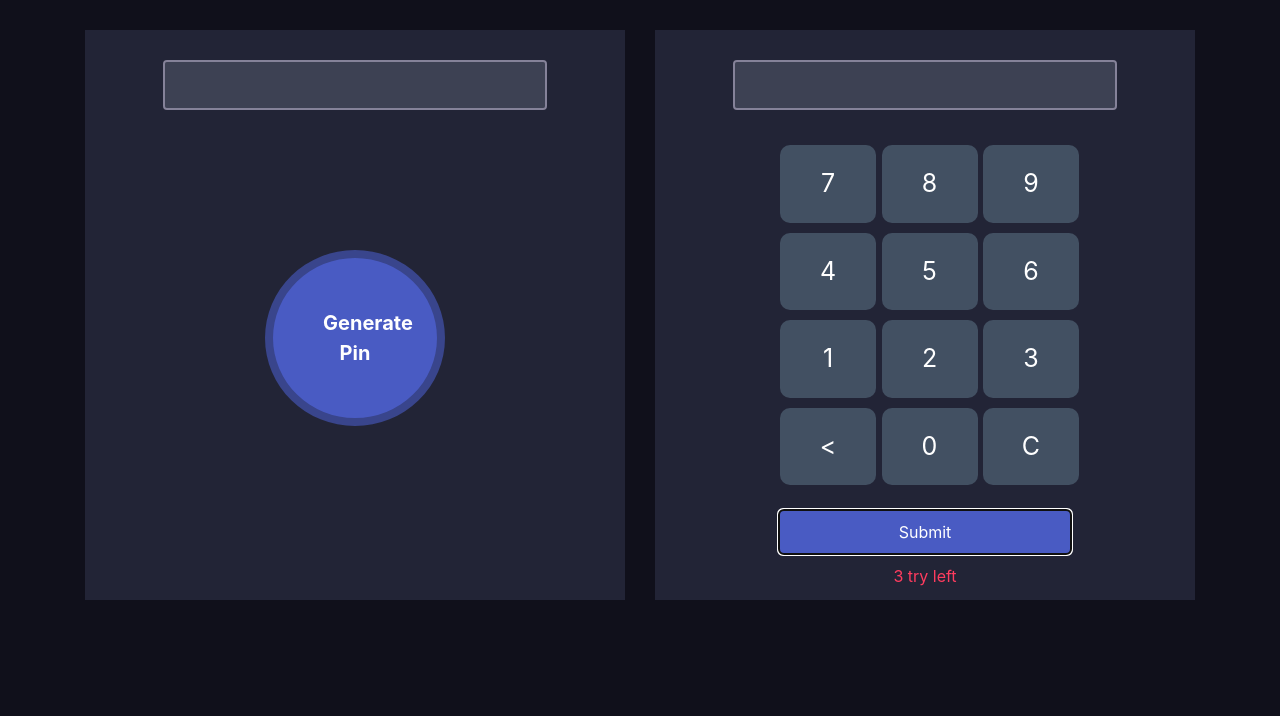
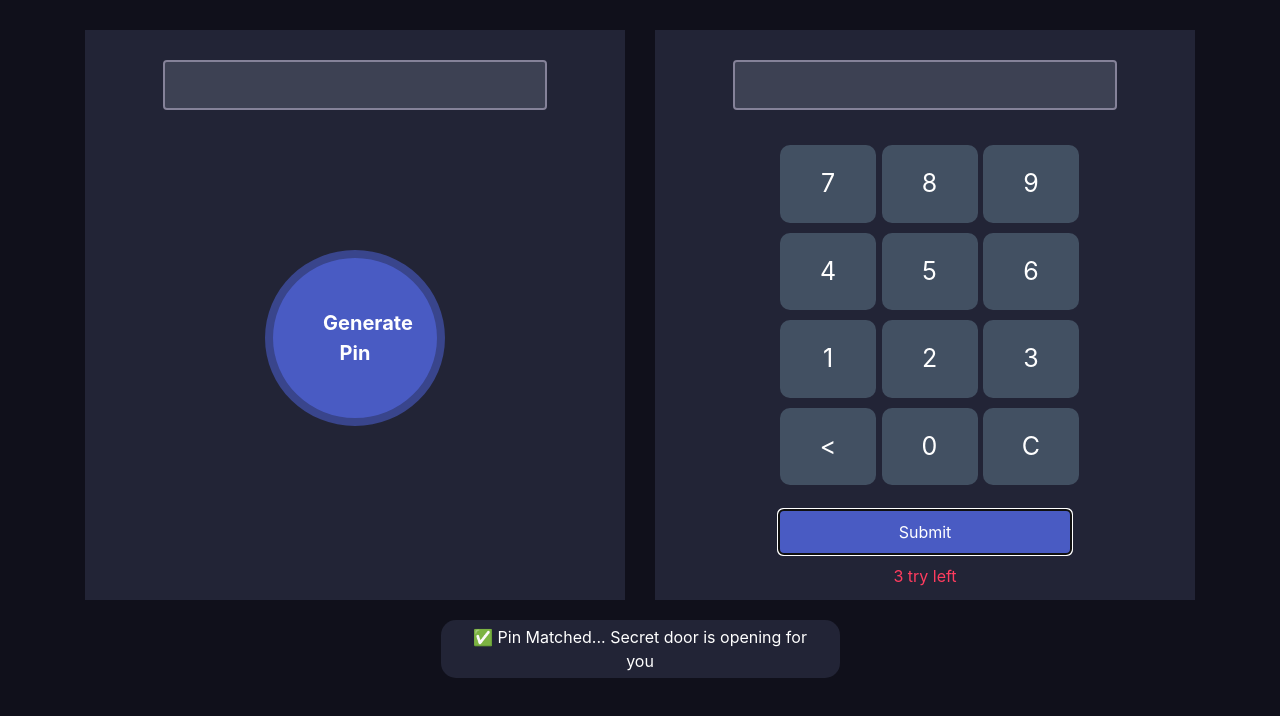
Before and after one commit to obaedulislam/pin-matcher, a plain HTML site: page index.html in a window 1280 px wide. Both pictures are taken after a click on the button "Submit". Drawn offline with nearby package versions, Linux system fonts and the light colour scheme.

Commit message:
all functionaliry done

```diff
--- a/app.js
+++ b/app.js
@@ -9,6 +9,8 @@ function getPin(){
         return getPin();
     }
 }
+
+//Pin Generation
 function generatePin(){
     const pin = getPin();
     const displayPin = document.getElementById('display-pin');
@@ -31,3 +33,19 @@ document.getElementById('key-pad').addEventListener('click', function(event){
     }
 
 });
+
+//Verify or match the pin
+function verifyPin(){
+    const pinInput = document.getElementById('display-pin').value;
+    const calcInput = document.getElementById('calc-input'). value;
+    const successMessage = document.getElementById('notify-success');
+    const failError = document.getElementById('notify-fail');
+    if(pinInput == calcInput){
+        successMessage.style.display = "block";
+        failError.style.display = "none";
+    }
+    else{
+        failError.style.display = "block";
+        successMessage.style.display = "none";
+    }
+}
```
Also changed, not shown: index.html (+0 -1 lines).
